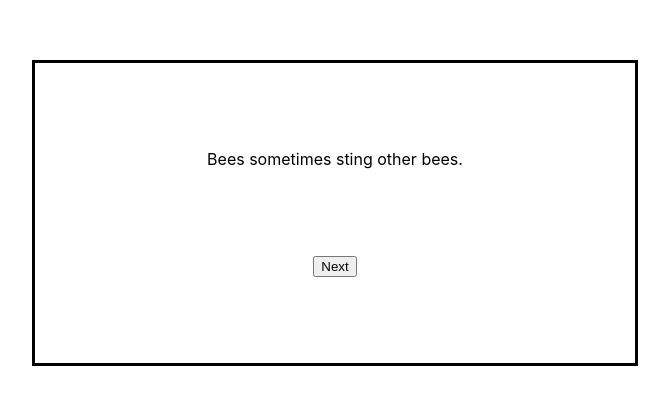
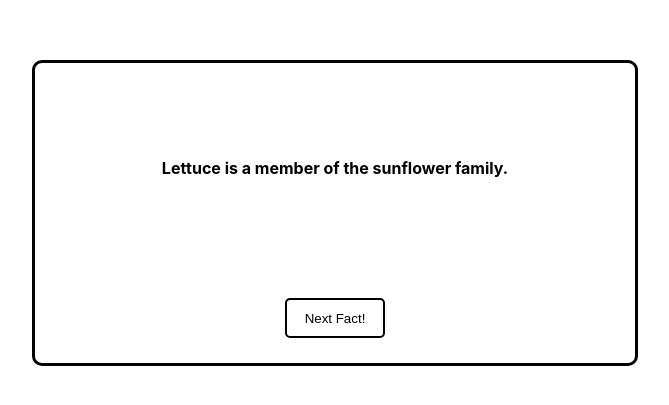
Before and after one commit to mckinnondave/Facts, a React (Create React App) app: page / in a window 1280 px wide. Shown: the part 187-592 px from the top of the page, without its empty margins (305-974 px from the left). Built offline with nearby package versions, Linux system fonts and the light colour scheme.

Commit message:
add color generator

```diff
--- a/package.json
+++ b/package.json
@@ -7,6 +7,7 @@
     "@testing-library/react": "^13.3.0",
     "@testing-library/user-event": "^13.5.0",
     "axios": "^0.27.2",
+    "dotenv": "^16.0.1",
     "react": "^18.1.0",
     "react-dom": "^18.1.0",
     "react-scripts": "5.0.1",
--- a/src/components/Form.jsx
+++ b/src/components/Form.jsx
@@ -3,11 +3,9 @@ import "./Form.scss";
 
 export default function Form() {
   const axios = require("axios");
-  const [quote, setQuote] = useState("Bees sometimes sting other bees.");
-  console.log("QUOTE", quote);
+  const [quote, setQuote] = useState("Lettuce is a member of the sunflower family.");
 
   const request = () => {
-
     const options = {
       method: "GET",
       url: "https://random-facts2.p.rapidapi.com/getfact",
@@ -21,7 +19,7 @@ export default function Form() {
       .request(options)
       .then(function (response) {
         let result = response.data.Fact;
-        setQuote(result)
+        setQuote(result);
       })
       .catch(function (error) {
         console.error(error);
@@ -30,10 +28,14 @@ export default function Form() {
 
   return (
     <div className="form">
-      <div>{quote}</div>
-      <button className="form-button" onClick={() => setQuote(request())}>
-        Next
-      </button>
+      <div className="form-top">
+        <div className="form-quote">{quote}</div>
+      </div>
+      <div className="form-bottom">
+        <button className="form-button" onClick={() => setQuote(request())}>
+          Next Fact!
+        </button>
+      </div>
     </div>
   );
 }
--- a/src/components/Form.scss
+++ b/src/components/Form.scss
@@ -1,9 +1,44 @@
 .form {
   display: flex;
-  justify-content: space-evenly;
-  align-items: center;
   flex-direction: column;
   border: solid black 3px;
   width: 600px;
   height: 300px;
+  border-radius: 10px;
+
+  &-quote {
+    font-weight: bold;
+    margin-left: 15px;
+    margin-right: 15px;
+  }
+
+  &-top{
+    display: flex;
+    align-items: center;
+    justify-content: center;
+    width: 100%;
+    height: 70%;
+  }
+
+  &-bottom{
+    display: flex;
+    align-items: center;
+    justify-content: center;
+    width: 100%;
+    height: 30%;
+  }
+
+  &-button {
+    background: none;
+    border: solid black 2px;
+    border-radius: 5px;
+    height: 40px;
+    width: 100px;
+
+    &:hover {
+      background-color: rgb(70, 110, 219);
+      color: white;
+      transition: 0.6s;
+    }
+  }
 }
```
Also changed, not shown: src/helpers/colorchange.jsx (added, +24 -0 lines), 1 other file (tests, documents, lock files or other folders).
